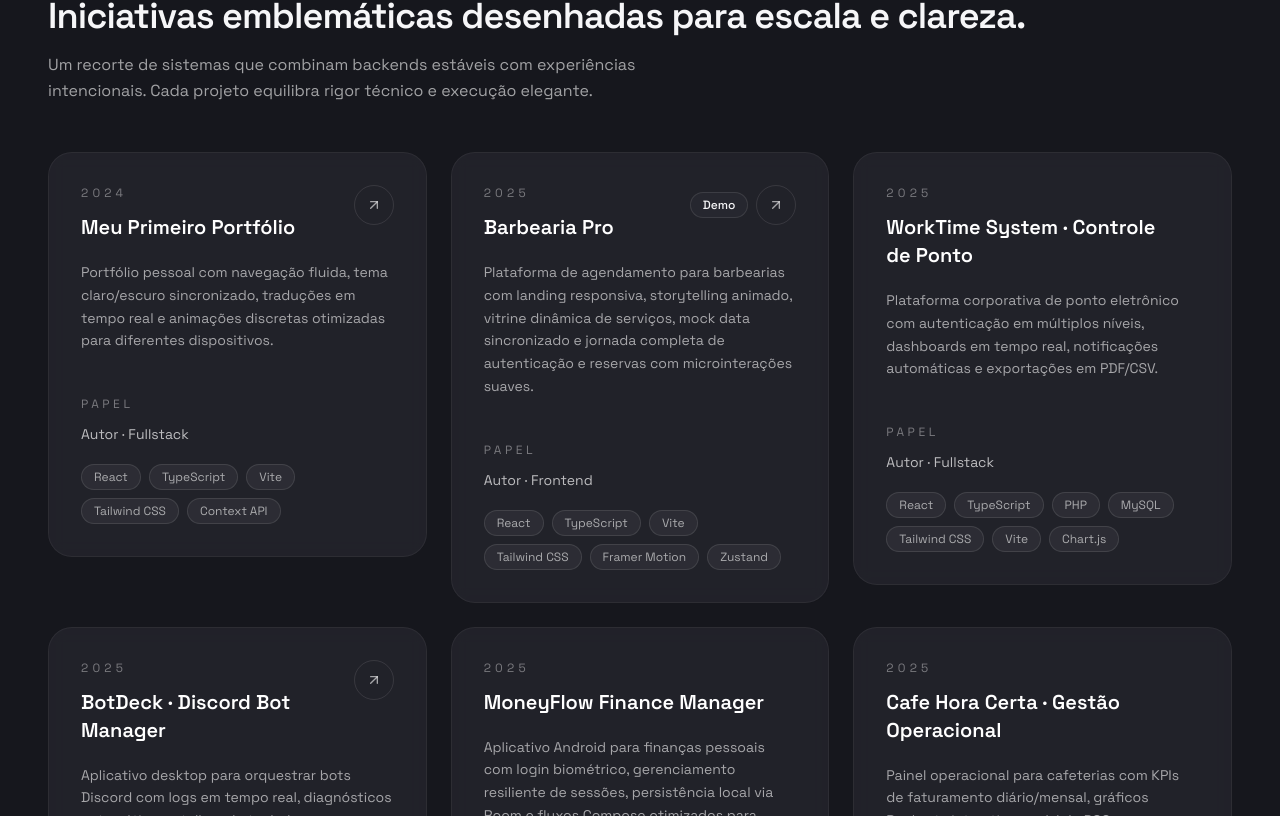
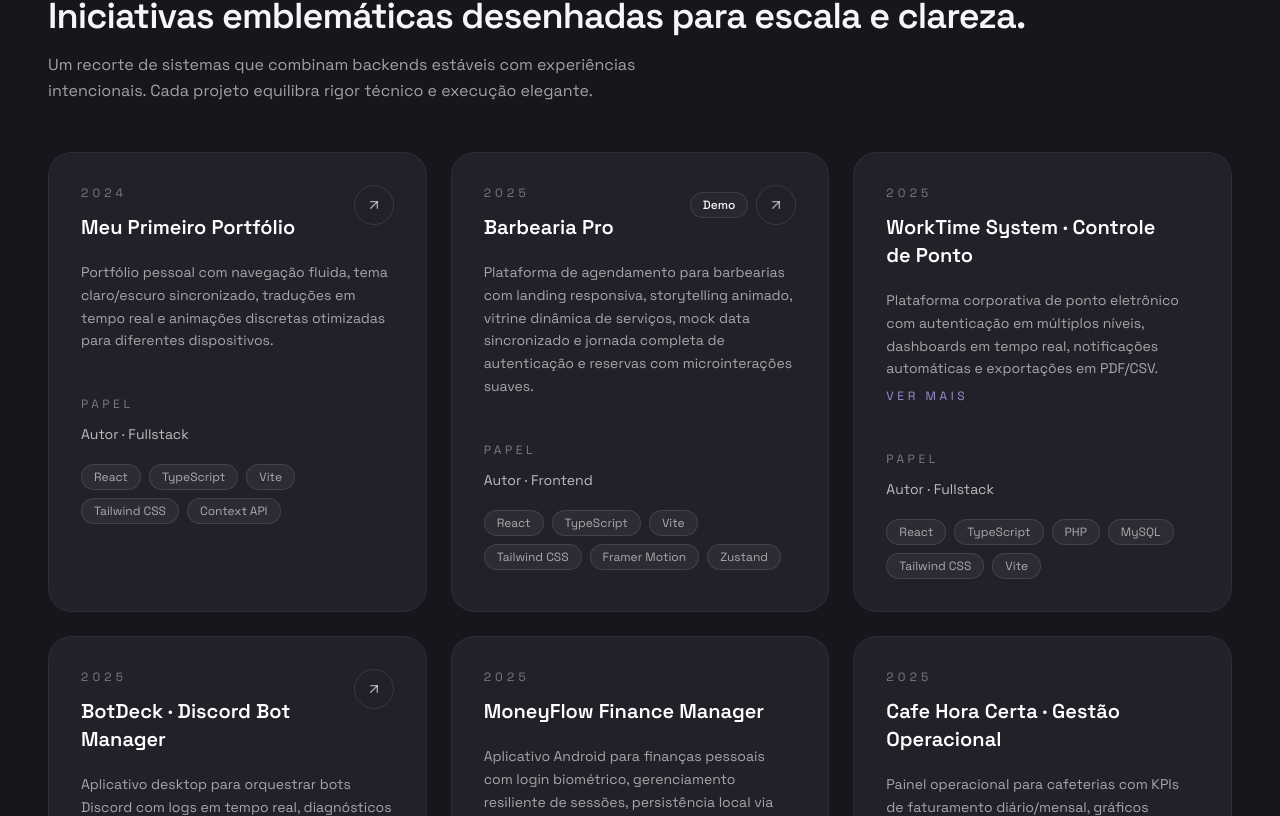
Before and after one commit to CodeMaster-java/new-portfolio, a React (Vite) app: page / in a window 1280 px wide. Shown: the part 2984-3800 px from the top of the page. Built offline with nearby package versions, Linux system fonts and the light colour scheme.

Commit message:
feat: implementar visualização expandida para projetos no portfólio

```diff
--- a/src/components/sections/Projects.tsx
+++ b/src/components/sections/Projects.tsx
@@ -1,3 +1,5 @@
+import { useState } from 'react'
+
 import { motion } from 'framer-motion'
 import { ArrowUpRight } from 'lucide-react'
 
@@ -7,7 +9,32 @@ import { Container } from '@/components/ui/Container'
 import { SectionHeading } from '@/components/ui/SectionHeading'
 import { projectItems } from '@/utils/portfolio-data'
 
-export const Projects = () => (
+const DESCRIPTION_LIMIT = 220
+const TECH_LIMIT = 6
+
+const buildPreview = (text: string) => {
+  if (text.length <= DESCRIPTION_LIMIT) {
+    return text
+  }
+
+  const sliced = text.slice(0, DESCRIPTION_LIMIT)
+  const lastSpace = sliced.lastIndexOf(' ')
+  const safeSlice = lastSpace > 0 ? sliced.slice(0, lastSpace) : sliced
+
+  return `${safeSlice.trimEnd()}...`
+}
+
+export const Projects = () => {
+  const [expandedProjects, setExpandedProjects] = useState<Record<string, boolean>>({})
+
+  const toggleProject = (name: string) => {
+    setExpandedProjects((state) => ({
+      ...state,
+      [name]: !state[name],
+    }))
+  }
+
+  return (
     <section id="projects" className="py-20">
       <Container className="space-y-12">
         <SectionHeading
@@ -16,15 +43,27 @@ export const Projects = () => (
           description="Um recorte de sistemas que combinam backends estáveis com experiências intencionais. Cada projeto equilibra rigor técnico e execução elegante."
         />
         <div className="grid gap-6 lg:grid-cols-3">
-        {projectItems.map((project, index) => (
+          {projectItems.map((project, index) => {
+            const isExpanded = Boolean(expandedProjects[project.name])
+            const shouldClampDescription = project.description.length > DESCRIPTION_LIMIT
+            const isTechClamped = project.tech.length > TECH_LIMIT
+            const description =
+              isExpanded || !shouldClampDescription
+                ? project.description
+                : buildPreview(project.description)
+            const visibleTech = isExpanded || !isTechClamped ? project.tech : project.tech.slice(0, TECH_LIMIT)
+            const shouldShowToggle = shouldClampDescription || isTechClamped
+
+            return (
               <motion.div
+                className="h-full"
                 key={project.name}
                 initial={{ opacity: 0, y: 20 }}
                 whileInView={{ opacity: 1, y: 0 }}
                 viewport={{ once: true, amount: 0.3 }}
                 transition={{ duration: 0.5, delay: index * 0.08 }}
               >
-            <Card className="self-start">
+                <Card className="flex h-full flex-col">
                   <div className="flex items-start justify-between gap-4">
                     <div>
                       <p className="text-xs uppercase tracking-[0.35em] text-white/40">{project.year}</p>
@@ -54,12 +93,23 @@ export const Projects = () => (
                       ) : null}
                     </div>
                   </div>
-              <p className="text-sm leading-relaxed text-white/60">{project.description}</p>
+                  <div className="space-y-2">
+                    <p className="text-sm leading-relaxed text-white/60">{description}</p>
+                    {shouldShowToggle ? (
+                      <button
+                        type="button"
+                        onClick={() => toggleProject(project.name)}
+                        className="text-xs uppercase tracking-[0.3em] text-primary-200/80 transition-colors hover:text-primary-100"
+                      >
+                        {isExpanded ? 'Ver menos' : 'Ver mais'}
+                      </button>
+                    ) : null}
+                  </div>
                   <div className="mt-6 space-y-3">
                     <p className="text-xs uppercase tracking-[0.3em] text-white/40">Papel</p>
                     <p className="text-sm text-white/70">{project.role}</p>
                     <div className="flex flex-wrap gap-2 pt-2">
-                  {project.tech.map((tech) => (
+                      {visibleTech.map((tech) => (
                         <span
                           key={tech}
                           className="rounded-full border border-white/10 bg-white/5 px-3 py-1 text-xs text-white/60"
@@ -71,8 +121,10 @@ export const Projects = () => (
                   </div>
                 </Card>
               </motion.div>
-        ))}
+            )
+          })}
         </div>
       </Container>
     </section>
   )
+}
```
Lines whose indentation alone changed are shown as unchanged.
